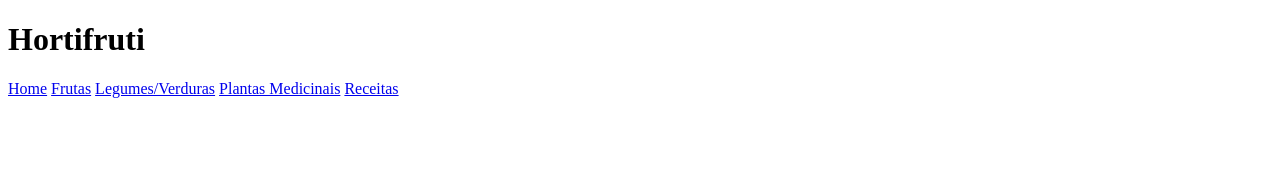
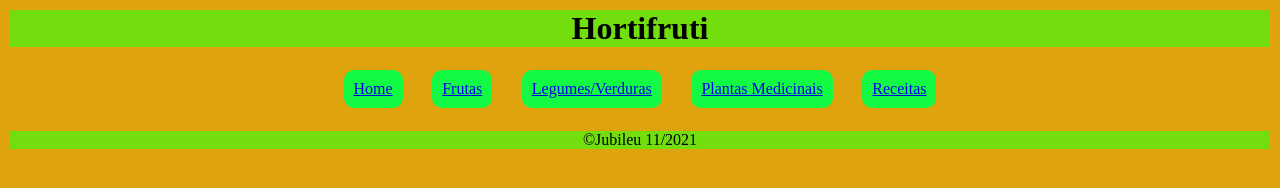
Before and after one commit to JoaoMarcelo22/projetos, a plain HTML site: page Hortifruti/Receitas.html in a window 1280 px wide. Drawn offline with Linux system fonts and the light colour scheme.

Commit message:
mais mudanças nas abas

```diff
--- a/Hortifruti/Receitas.html
+++ b/Hortifruti/Receitas.html
@@ -5,18 +5,23 @@
     <meta http-equiv="X-UA-Compatible" content="IE=edge">
     <meta name="viewport" content="width=device-width, initial-scale=1.0">
     <title>Hortifruti</title>
+    <meta name="description" content="Site sobre Frutas,Legumes e hortaliças e suas épocas, e curiosidades">
+    <link rel="stylesheet" href="stilo.css">
+    <link rel="shortcut icon" href="Imagens/Icone.png" type="image/x-icon">
 </head>
 <body>
     <header>
         <h1>Hortifruti</h1>
     </header>
     <nav>
-<a href="#">Home</a>
-<a href="#">Frutas</a>
-<a href="#">Legumes/Verduras</a>
-<a href="#">Plantas  Medicinais</a>
-<a href="#">Receitas</a>
+        <a href="index.html">Home</a>
+        <a href="Frutas.html">Frutas</a>
+        <a href="LegumesVerduras.html">Legumes/Verduras</a>
+        <a href="PlantasMedicinais.html">Plantas  Medicinais</a>
+        <a href="Receitas.html">Receitas</a>
     </nav>
-
+    <footer>
+        <p>&copy;Jubileu 11/2021</p>
+    </footer>
 </body>
 </html>
```
Also changed, not shown: Hortifruti/Frutas.htm (deleted, +0 -22 lines), Hortifruti/Frutas.html (added, +27 -0 lines), Hortifruti/PlantasMedicinais.html (+11 -6 lines), Hortifruti/index.html (+4 -4 lines).
